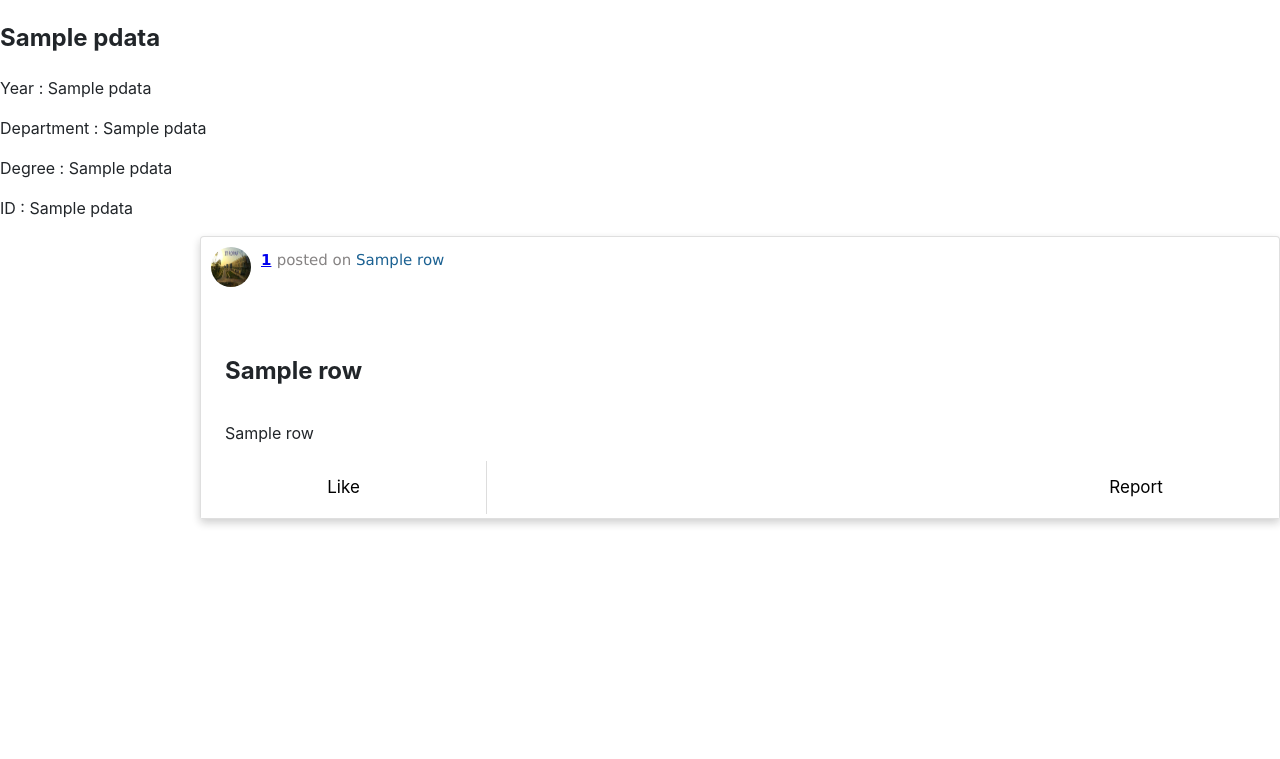
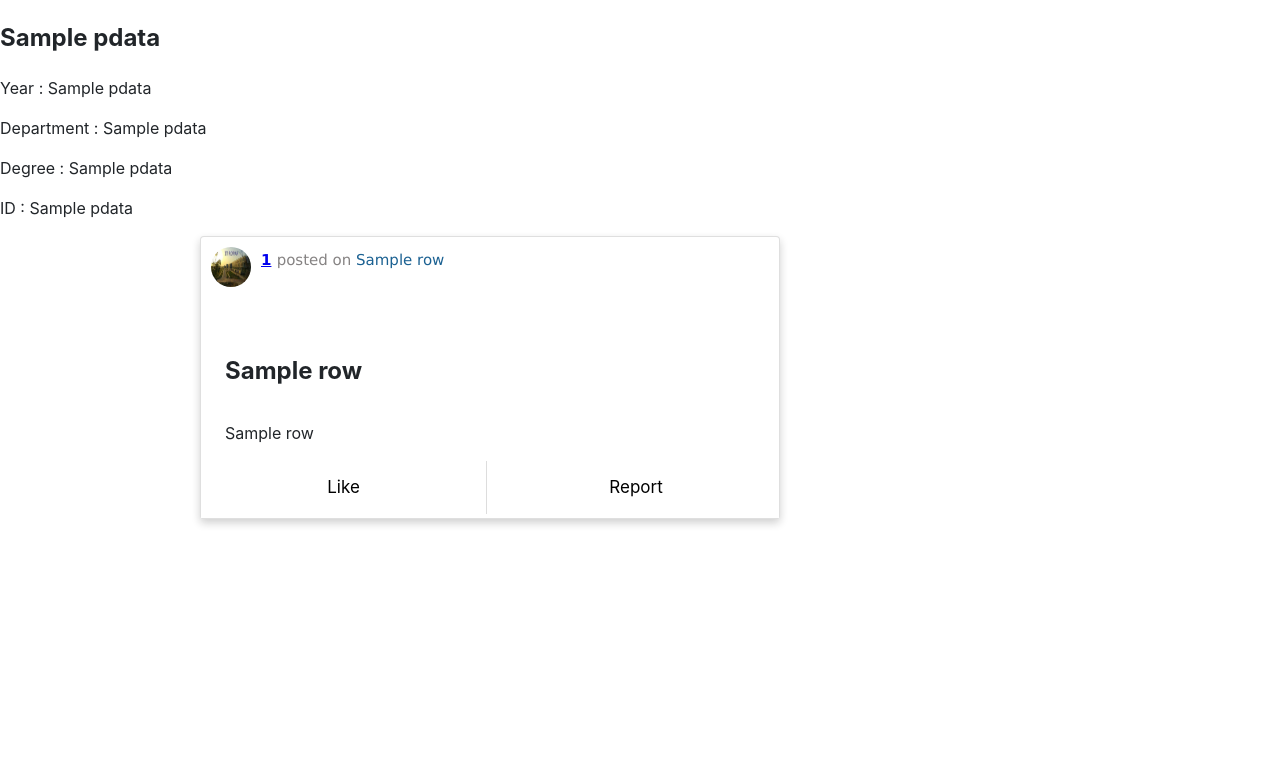
Before and after one commit to DikshaKapoor15/campus-version-of-facebook, a Flask app: template app/templates/viewProfile.html in a window 1280 px wide. Shown: the top 759 px of the page. Run offline with Flask 2, Linux system fonts and the light colour scheme; the template is opened without the code that fills it: most values are stand-ins (such as "Sample title", 1, 10 or a date in 2020); some libraries are stand-ins or nearby versions.

Commit message:
Update viewProfile.html

```diff
--- a/app/templates/viewProfile.html
+++ b/app/templates/viewProfile.html
@@ -57,7 +57,7 @@
 <div>
     {% if data %}
       {% for d in data%}
-                            <div class="card" style="margin-left: 200px;" >
+                            <div class="card" style="margin-left: 200px; width:580px " >
                                 <!-- <div class="post1"> -->
                                     <img src="{{url_for('static', filename = 'assets/image1.jpeg')}}" alt="image is here"
                                         style=" border-radius: 50%; height: 60px ; width: 60px; padding:10px 10px ;"/><br>
```
